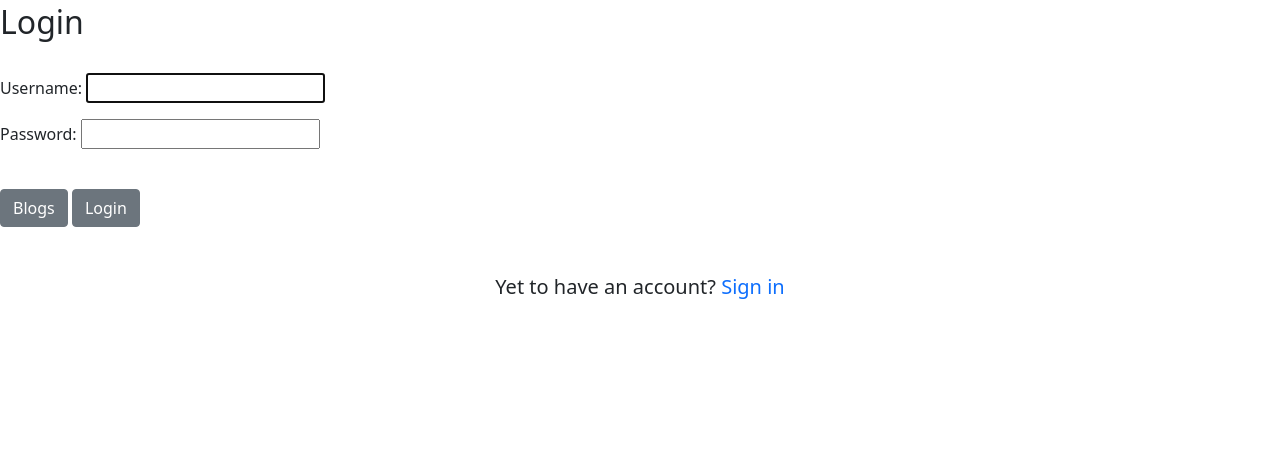
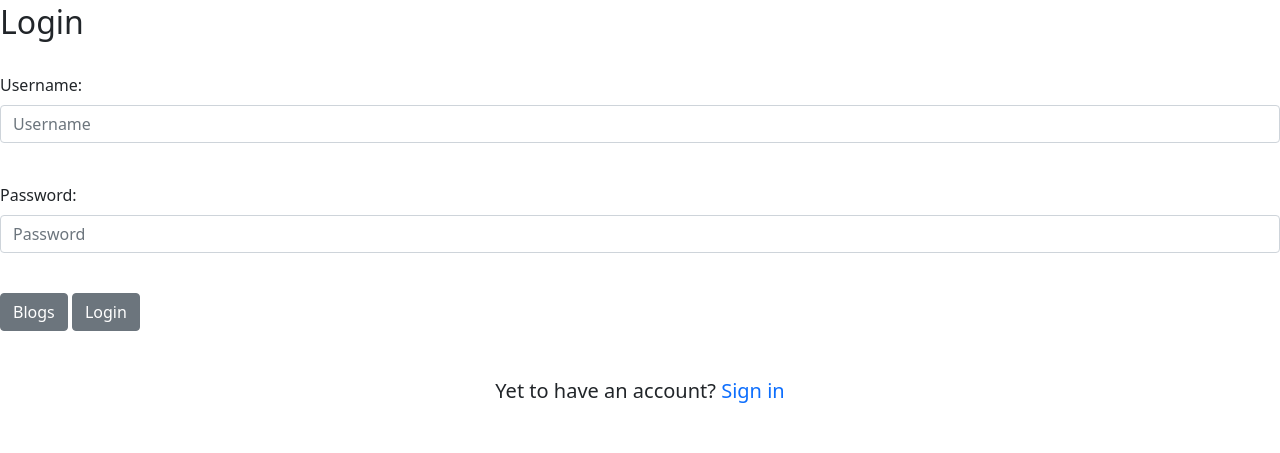
Before and after one commit to chryz-hub/Chryz-Hub-Blogs, a Django app: page /login/ in a window 1280 px wide. Shown: the part 347-800 px from the top of the page. Run offline with Django 3.2, Linux system fonts and the light colour scheme.

Commit message:
bootstraped the login form

```diff
--- a/chryzhub_blogs/blog_app/templates/registration/login.html
+++ b/chryzhub_blogs/blog_app/templates/registration/login.html
@@ -10,7 +10,16 @@
 {% endif %}
     <form action="" method="post">
       {% csrf_token %}
-      {{ form.as_p }}
+      <form>
+  <div class="mb-3">
+    <label for="username" class="form-label">Username:</label>
+    <input type="text" class="form-control" name="username" id="username" placeholder="Username">
+  </div>
+  <br>
+  <div class="mb-3">
+    <label for="password" class="form-label">Password:</label>
+    <input type="password" class="form-control" name="password" id="password" placeholder="Password">
+  </div>
       <br/>
       <a class="btn btn-secondary" href="{% url 'blog_list'%}">Blogs</a>
         <input class="btn btn-secondary"type="submit" value="Login">
```
